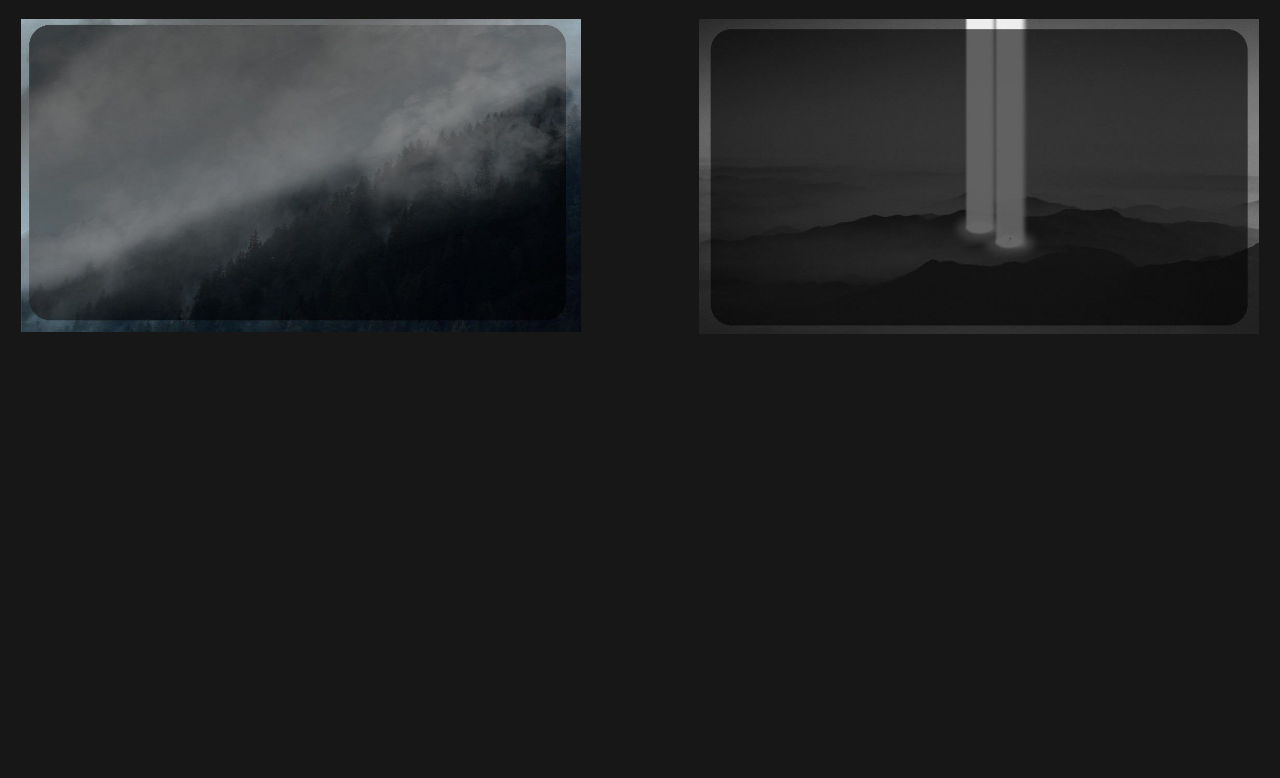
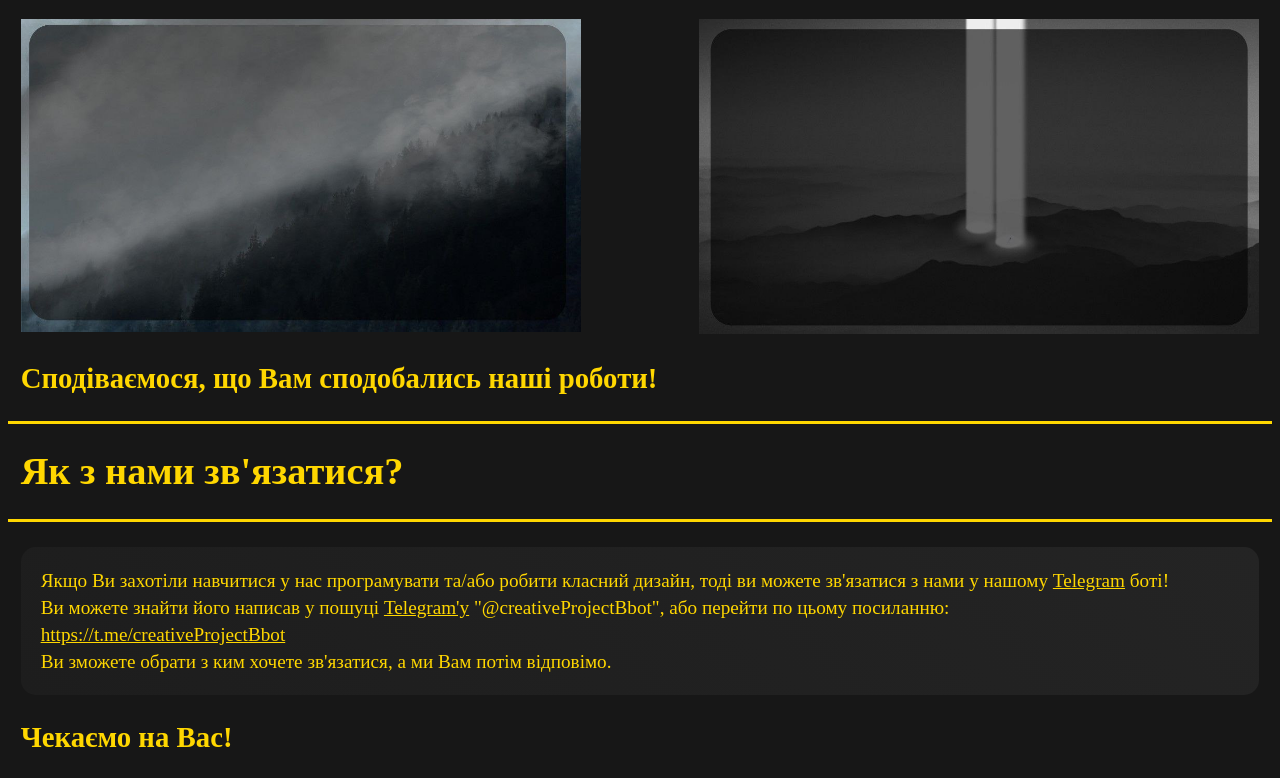
Before and after one commit to YuraZ10/creative-project.github.io, a plain HTML site: page index.html in a window 1280 px wide. Shown: the part 2403-3181 px from the top of the page. Before the commit the page ends 2750 px from the top, so only its background shows below. Drawn offline with Linux system fonts and the light colour scheme.

Commit message:
Update index.html

```diff
--- a/index.html
+++ b/index.html
@@ -89,5 +89,20 @@
         <a href="design4.jpg"><img src="design4.jpg" class="Design_Photos_Class2"></a>
         <a href="design5.jpg"><img src="design5.jpg" class="Design_Photos_Class2"></a>
     </div>
+    <h2>Сподіваємося, що Вам сподобались наші роботи!</h2>
+
+    <hr>
+    <h1>Як з нами зв'язатися?</h1>
+    <hr>
+    <p class="textBeautiful">
+        Якщо Ви захотіли навчитися у нас програмувати та/або робити класний дизайн, тоді ви можете зв'язатися з нами у нашому
+        <a href='https://uk.wikipedia.org/wiki/Telegram'>Telegram</a> боті!<br>
+        Ви можете знайти його написав у пошуці <a href='https://uk.wikipedia.org/wiki/Telegram'>Telegram'у</a> "@creativeProjectBbot", або перейти
+        по цьому посиланню:<br>
+        <a href='https://t.me/creativeProjectBbot'>https://t.me/creativeProjectBbot</a><br>
+        Ви зможете обрати з ким хочете зв'язатися, а ми Вам потім відповімо.
+    </p>
+    <h2>Чекаємо на Вас!</h2>
+
 </body>
 </html>
```
